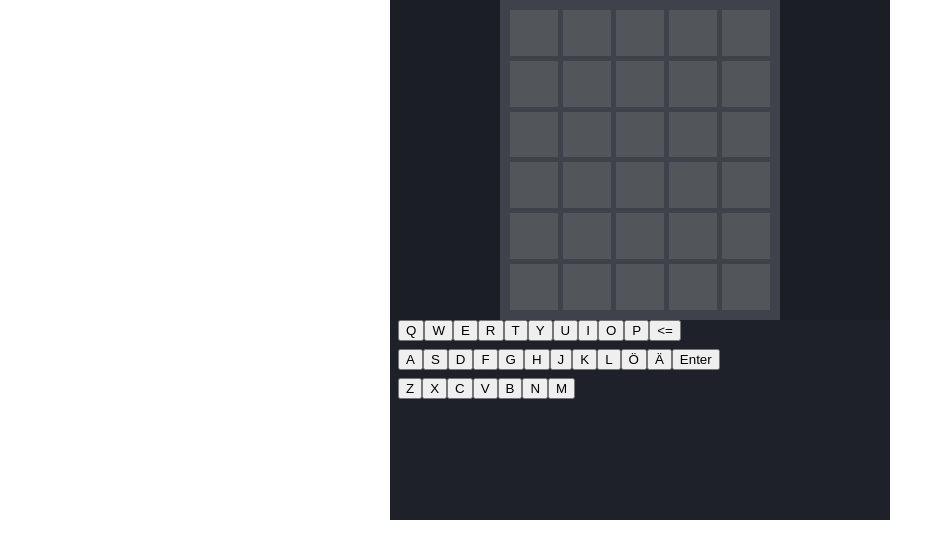
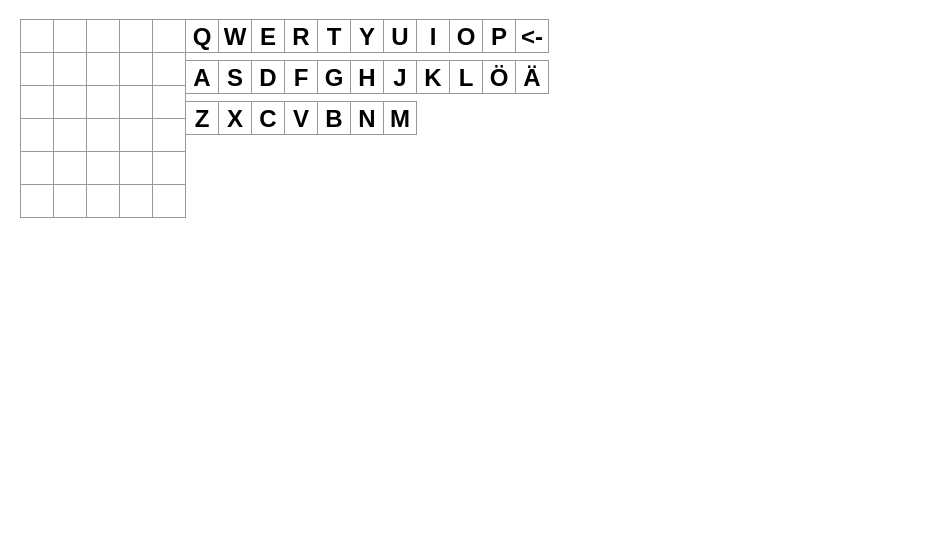
Before and after one commit to tormasa/sanailu, a React (Create React App) app: page / in a window 1280 px wide. Shown: the top 558 px of the page, without its empty margins (0-933 px from the left). Built offline with nearby package versions, Linux system fonts and the light colour scheme.

Commit message:
new architecture

```diff
--- a/public/index.html
+++ b/public/index.html
@@ -7,7 +7,7 @@
 		<meta name="theme-color" content="#000000" />
 		<meta
 			name="description"
-			content="Web site created using create-react-app"
+			content="Peli jossa arvataan sanoja"
 		/>
 		<link rel="apple-touch-icon" href="%PUBLIC_URL%/logo192.png" />
 		<!--
--- a/src/index.css
+++ b/src/index.css
@@ -1,13 +1,72 @@
 body {
-	margin: 0;
-	font-family: -apple-system, BlinkMacSystemFont, 'Segoe UI', 'Roboto', 'Oxygen',
-		'Ubuntu', 'Cantarell', 'Fira Sans', 'Droid Sans', 'Helvetica Neue',
-		sans-serif;
-	-webkit-font-smoothing: antialiased;
-	-moz-osx-font-smoothing: grayscale;
+	font: 14px "Century Gothic", Futura, sans-serif;
+	margin: 20px;
 }
 
-code {
-	font-family: source-code-pro, Menlo, Monaco, Consolas, 'Courier New',
-		monospace;
+ol, ul {
+	padding-left: 30px;
 }
+
+.board-row:after {
+	clear: both;
+	content: "";
+	display: table;
+}
+
+.status {
+	margin-bottom: 10px;
+}
+
+.square {
+	background: #fff;
+	border: 1px solid #999;
+	float: left;
+	font-size: 24px;
+	font-weight: bold;
+	line-height: 34px;
+	height: 34px;
+	margin-right: -1px;
+	margin-top: -1px;
+	padding: 0;
+	text-align: center;
+	width: 34px;
+}
+
+.square:focus {
+	outline: none;
+}
+
+.kbd-navigation .square:focus {
+	background: #ddd;
+}
+
+.game {
+	display: flex;
+	flex-direction: row;
+}
+
+.game-info {
+	margin-left: 20px;
+}
+
+.keyboard-button {
+	background: #fff;
+	border: 1px solid #999;
+	float: left;
+	font-size: 24px;
+	font-weight: bold;
+	line-height: 34px;
+	height: 34px;
+	margin-right: -1px;
+	margin-top: -1px;
+	padding: 0;
+	text-align: center;
+	width: 34px;
+}
+
+.keyboard-row {
+	display: flex;
+    width: 100%;
+    margin: 0 auto 8px;
+    touch-action: manipulation;
+}
--- a/src/index.js
+++ b/src/index.js
@@ -1,17 +1,153 @@
 import React from 'react';
 import ReactDOM from 'react-dom';
 import './index.css';
-import App from './App';
-import reportWebVitals from './reportWebVitals';
+//import App from './App';
+
+const ROW_COUNT = 6;
+const LETTER_COUNT = 5;
+
+
+class Game extends React.Component {
+	constructor(props) {
+		super(props);
+		this.state = {
+			currentRow: 0,
+			currentSquare: 0,
+			letters: Array(ROW_COUNT).fill(0).map(row => new Array(LETTER_COUNT).fill(' '))
+		}
+	}
+
+	handleKeyPress(i) {
+		const letters = this.state.letters.slice();
+		var currentRow = this.state.currentRow;
+		var currentSquare = this.state.currentSquare;
+
+		if (i === 'backspace') {
+			if (this.state.currentSquare > 0) {
+				letters[this.state.currentRow][this.state.currentSquare - 1] = ' ';
+			}
+
+			currentSquare = Math.max(this.state.currentSquare - 1, 0);
+		}
+		else {
+			if (this.state.currentRow < ROW_COUNT && this.state.currentSquare < LETTER_COUNT && letters[this.state.currentRow][this.state.currentSquare] === ' ') {
+				letters[this.state.currentRow][this.state.currentSquare] = i;
+			}
+
+			currentSquare = Math.min(this.state.currentSquare + 1, LETTER_COUNT);
+		}
+
+		this.setState({
+			currentRow: currentRow,
+			currentSquare: currentSquare,
+			letters: letters
+		});
+	}
+
+	render() {
+		return (
+			<div className='game'>
+				<div className='letter-board'>
+					<Board
+						writeRow={this.state.writeRow}
+						writeSquare={this.state.writeSquare}
+						writeKey={this.state.writeKey}
+						letters={this.state.letters}
+					/>
+				</div>
+				<div className='keyboard-container'>
+					<Keyboard
+						onClick={(i) => this.handleKeyPress(i)}
+					/>
+				</div>
+			</div>
+		);
+	}
+}
+
+class Board extends React.Component {
+	renderRow(row) {
+
+		return (
+			<div className='letter-row'>
+				{this.renderSquare(row, 0)}
+				{this.renderSquare(row, 1)}
+				{this.renderSquare(row, 2)}
+				{this.renderSquare(row, 3)}
+				{this.renderSquare(row, 4)}
+			</div>
+		);
+	}
+
+	renderSquare(row, i) {
+		return (
+			<Square
+				letter={this.props.letters[row][i]}
+			/>
+		);
+	}
+
+	render() {
+		return(
+			<div>
+				{this.renderRow(0)}
+				{this.renderRow(1)}
+				{this.renderRow(2)}
+				{this.renderRow(3)}
+				{this.renderRow(4)}
+				{this.renderRow(5)}
+			</div>
+		);
+	}
+}
+
+function Square(props) {
+	return (
+		<button className='square'>
+			{props.letter}
+		</button>
+	);
+}
+
+class Keyboard extends React.Component {
+	constructor(props) {
+		super(props);
+		this.state = {
+			keysTop: ['Q', 'W', 'E', 'R', 'T', 'Y', 'U', 'I', 'O', 'P'],
+			keysMid: ['A', 'S', 'D', 'F', 'G', 'H', 'J', 'K', 'L', 'Ö', 'Ä'],
+			keysBot: ['Z', 'X', 'C', 'V', 'B', 'N', 'M']
+		}
+	}
+
+	render() {
+		return(
+			<div className='keyboard'>
+				<div className='keyboard-row'>
+					{this.state.keysTop.map(key => <KeyboardButton key={key} letter={key} onClick={i => this.props.onClick(key)}></KeyboardButton>)}
+					<KeyboardButton key='backspace' letter='<-' onClick={i => this.props.onClick('backspace')}></KeyboardButton>
+				</div>
+				<div className='keyboard-row'>
+					{this.state.keysMid.map(key => <KeyboardButton key={key} letter={key} onClick={i => this.props.onClick(key)}></KeyboardButton>)}
+				</div>
+				<div className='keyboard-row'>
+					{this.state.keysBot.map(key => <KeyboardButton key={key} letter={key} onClick={i => this.props.onClick(key)}></KeyboardButton>)}
+				</div>
+			</div>
+		);
+	}
+}
+
+function KeyboardButton(props) {
+	return (
+		<button className='keyboard-button' onClick={props.onClick}>
+			{props.letter}
+		</button>
+	);
+}
 
 ReactDOM.render(
-  <React.StrictMode>
-    <App />
-  </React.StrictMode>,
-  document.getElementById('root')
+	<React.StrictMode>
+		<Game />
+	</React.StrictMode>,
+	document.getElementById('root')
 );
-
-// If you want to start measuring performance in your app, pass a function
-// to log results (for example: reportWebVitals(console.log))
-// or send to an analytics endpoint. Learn more: https://bit.ly/CRA-vitals
-reportWebVitals();
```
